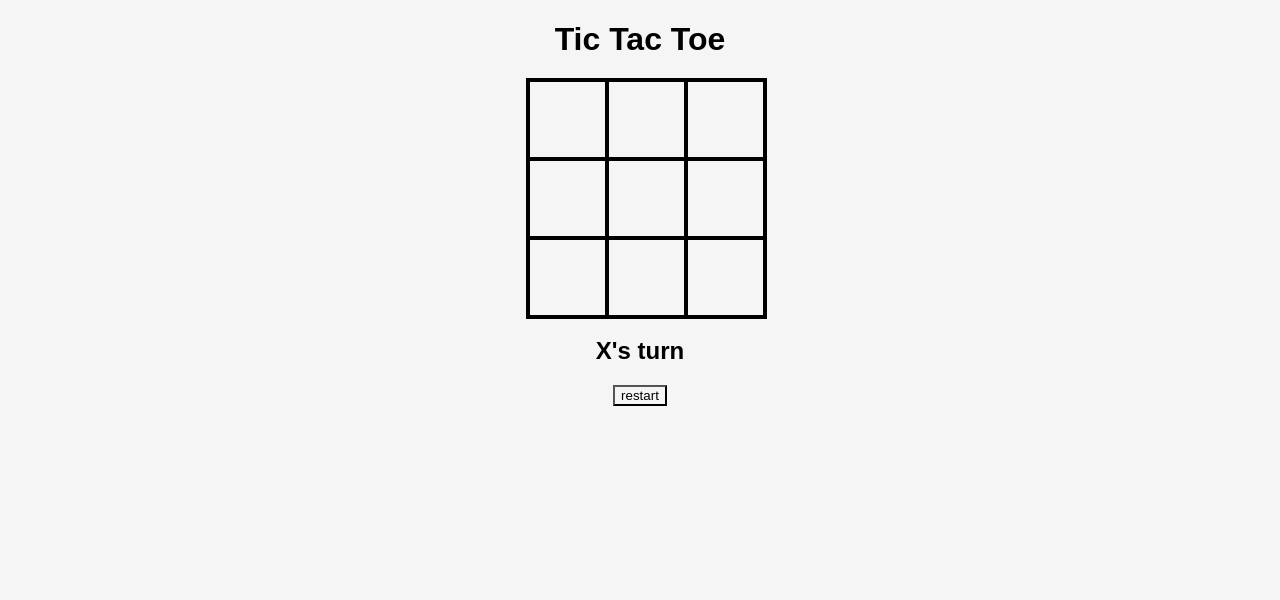
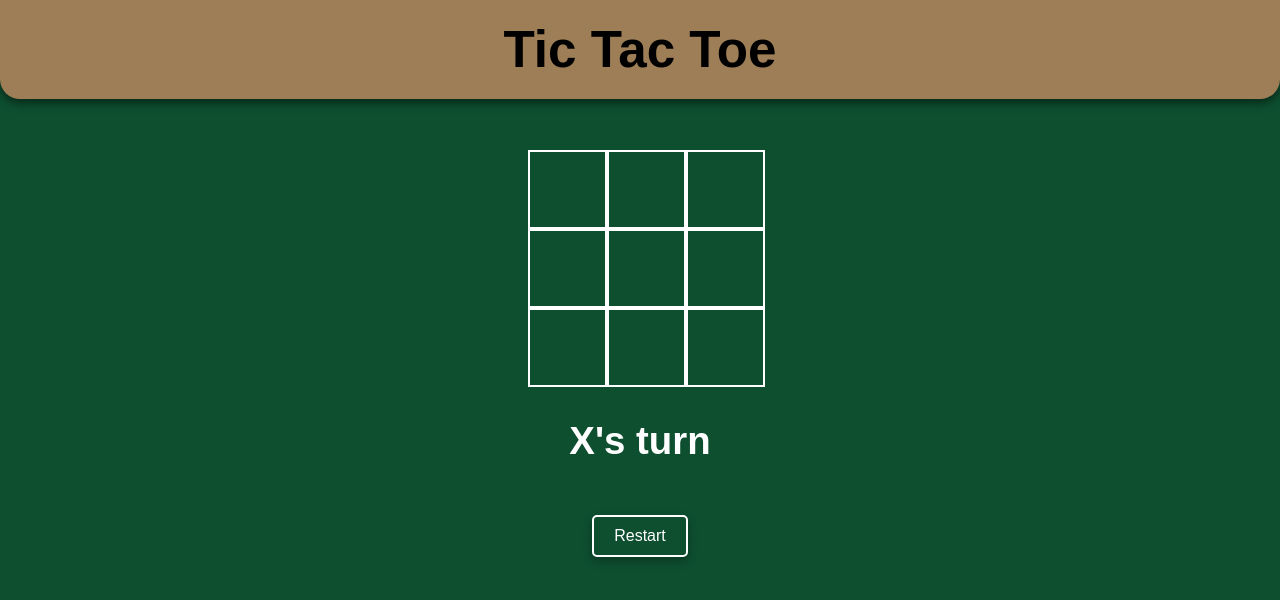
Before and after one commit to irisrossignol/Final-Interface-Design-and-Development-Iris-Rossignol, a plain HTML site: page index.html in a window 1280 px wide. Drawn offline with Linux system fonts and the light colour scheme.

Commit message:
Améliorations

```diff
--- a/index.html
+++ b/index.html
@@ -9,6 +9,7 @@
   <body>
     <div id="gameContainer">
       <h1>Tic Tac Toe</h1>
+      <div class="box">
         <div id="cellContainer">
           <div cellIndex="0" class="cell"></div>
           <div cellIndex="1" class="cell"></div>
@@ -20,8 +21,9 @@
           <div cellIndex="7" class="cell"></div>
           <div cellIndex="8" class="cell"></div>
         </div>
+      </div>
       <h2 id="statusText"></h2>
-      <button id="restartBtn">restart</button>
+      <button id="restartBtn">Restart</button>
     </div>
     <script src="script.js"></script>
   </body>
--- a/script.js
+++ b/script.js
@@ -39,18 +39,20 @@ function updateCell(cell, index) {
   cell.textContent = currentPlayer;
 
   if (currentPlayer === "X") {
-    const colors = ["#96A78D", "#B6CEB4", "#D9E9CF"];
+    const colors = ["#ff0000ff", "#fff700ff", "#ff9900ff"];
     const randomColor = colors[Math.floor(Math.random() * colors.length)];
-    cell.style.backgroundColor = randomColor;
+    cell.style.color = randomColor;
+    cell.style.borderColor = "white";
   }
 
+  //const colors = ["#96A78D", "#B6CEB4", "#D9E9CF"];
+  // const colors = ["#F0A8D0", "#F0A8D0", "#F7B5CA"];
+
   if (currentPlayer === "O") {
-    const colors = ["#F0A8D0", "#F0A8D0", "#F7B5CA"];
+    const colors = ["#a600ffff", "#00fff7ff", "#0015ffff"];
     const randomColor = colors[Math.floor(Math.random() * colors.length)];
-    cell.style.backgroundColor = randomColor;
-
-    // Bordure toujours noire
-    cell.style.borderColor = "black";
+    cell.style.color = randomColor;
+    cell.style.borderColor = "white";
   }
 }
 
@@ -92,8 +94,7 @@ function restartGame() {
   statusText.textContent = `${currentPlayer}'s turn`;
   cells.forEach((cell) => {
     cell.textContent = "";
-    cell.style.backgroundColor = "white"; // Fond remis à blanc
-    cell.style.borderColor = "black"; // Bordure noire
+    cell.style.backgroundColor = "#0e4f30";
   });
   running = true;
 }
--- a/style.css
+++ b/style.css
@@ -1,20 +1,24 @@
-* {
-  background-color: whitesmoke;
+body {
+  margin: 0;
+  padding: 0;
+  color: white !important;
+  background-color: #0e4f30;
 }
 
 .cell {
   width: 75px;
   height: 75px;
-  border: 2px solid black !important;
-  box-shadow: 0 0 0 2px;
+  background: #0e4f30;
+  border: 2px solid rgb(255, 255, 255) !important;
+  /* box-shadow: 0 0 0 2px; */
   line-height: 75px;
   font-size: 50px;
   cursor: pointer;
 }
-
 #gameContainer {
-  font-family: Arial, sans-serif;
+  font-family: Chalkduster, fantasy;
   text-align: center;
+  font-size: 160%;
 }
 
 #cellContainer {
@@ -22,4 +26,29 @@
   grid-template-columns: repeat(3, auto);
   width: 225px;
   margin: auto;
+  border-radius: 20px;
 }
+
+h1 {
+  background-color: #9d7e56;
+  color: black;
+  margin: 0;
+  padding: 20px;
+  margin-bottom: 4%;
+  border-bottom-left-radius: 20px;
+  border-bottom-right-radius: 20px;
+  box-shadow: 0 4px 10px rgba(0, 0, 0, 0.5);
+}
+
+#restartBtn {
+  font-family: Chalkduster, fantasy;
+  margin-top: 20px;
+  padding: 10px 20px;
+  font-size: 16px;
+  cursor: pointer;
+  background-color: #0e4f30;
+  color: rgb(255, 255, 255);
+  border: 2px solid rgb(255, 255, 255);
+  border-radius: 5px;
+  box-shadow: 0 4px 10px rgba(0, 0, 0, 0.3);
+}
```
Lines whose indentation alone changed are shown as unchanged.
